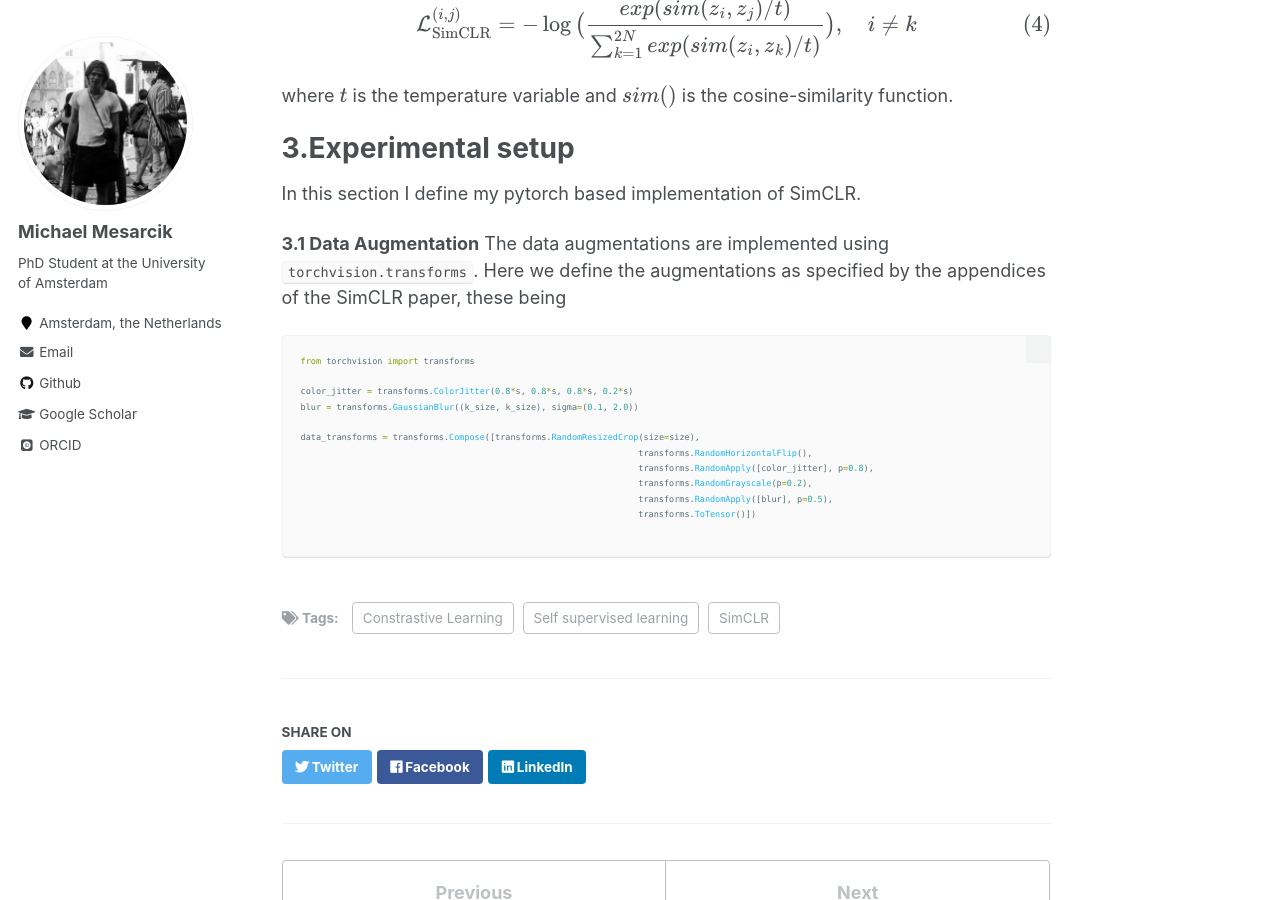
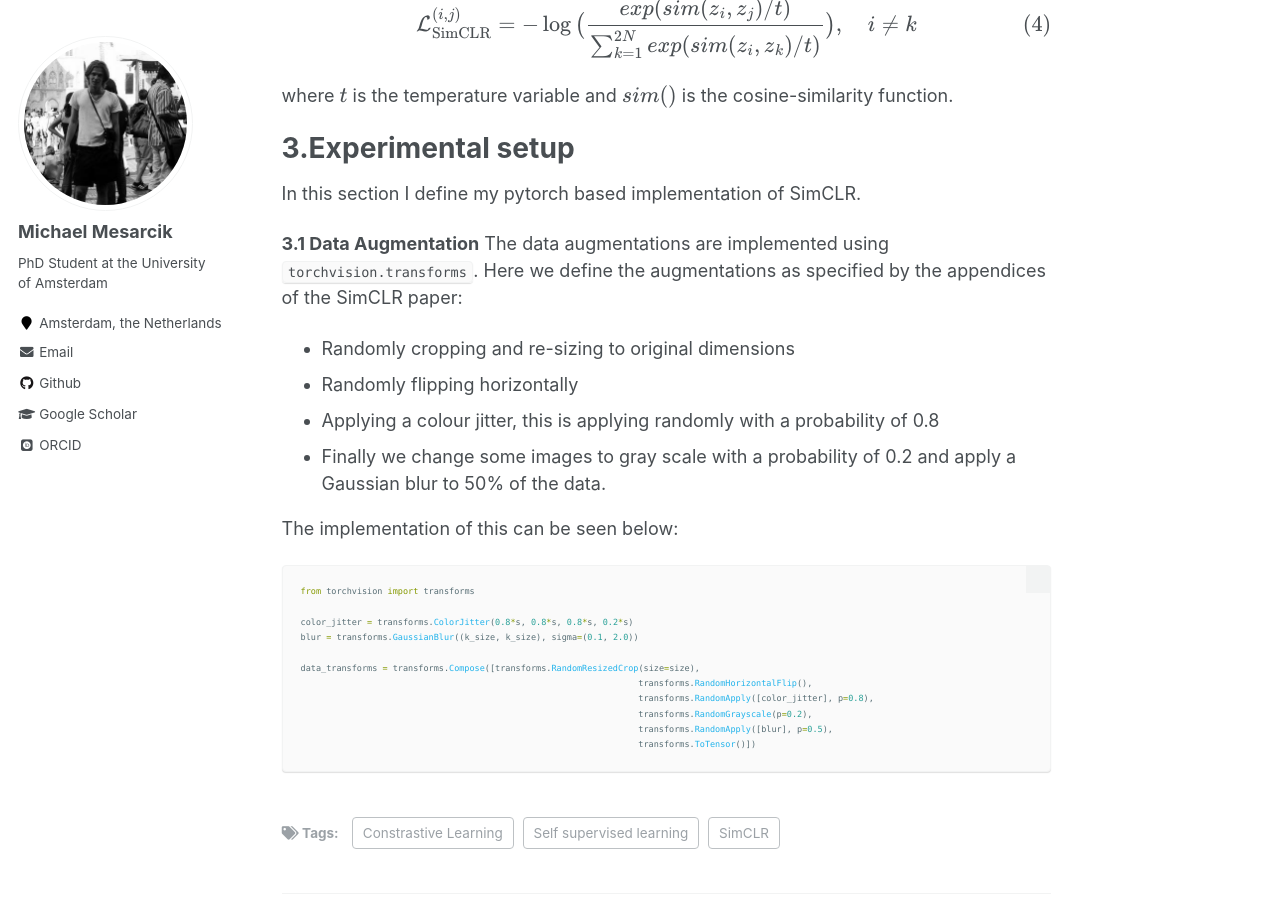
Before and after one commit to mesarcik/mesarcik.github.io, a Jekyll site: the page built from _posts/2021-12-08-blog-post-simclr.md, in a window 1280 px wide and 900 px high, scrolled down 1824 px. Built offline with Jekyll 4.4.1, drawn with Linux system fonts in a browser that asks for light colours; some web fonts are replaced; formulas are drawn with MathJax 3; some of the changed text lies outside the part shown.

Commit message:
blog post updated

````diff
--- a/_posts/2021-12-08-blog-post-simclr.md
+++ b/_posts/2021-12-08-blog-post-simclr.md
@@ -55,7 +55,14 @@ where $$t$$ is the temperature variable and $$sim()$$ is the cosine-similarity f
 In this section I define my pytorch based implementation of SimCLR.
 
 **3.1 Data Augmentation**
-The data augmentations are implemented using `torchvision.transforms`. Here we define the augmentations as specified by the appendices of the SimCLR paper, these being
+The data augmentations are implemented using `torchvision.transforms`. Here we define the augmentations as specified by the appendices of the SimCLR paper:
+
+- Randomly cropping and re-sizing to original dimensions
+- Randomly flipping horizontally
+- Applying a colour jitter, this is applying randomly with a probability of 0.8
+- Finally we change some images to gray scale with a probability of 0.2 and apply a Gaussian blur to 50% of the data.
+
+The implementation of this can be seen below:
 
 ```python
 from torchvision import transforms
@@ -69,5 +76,4 @@ data_transforms = transforms.Compose([transforms.RandomResizedCrop(size=size),
 								  transforms.RandomGrayscale(p=0.2),
 								  transforms.RandomApply([blur], p=0.5),
 								  transforms.ToTensor()])
-
 ```
````
